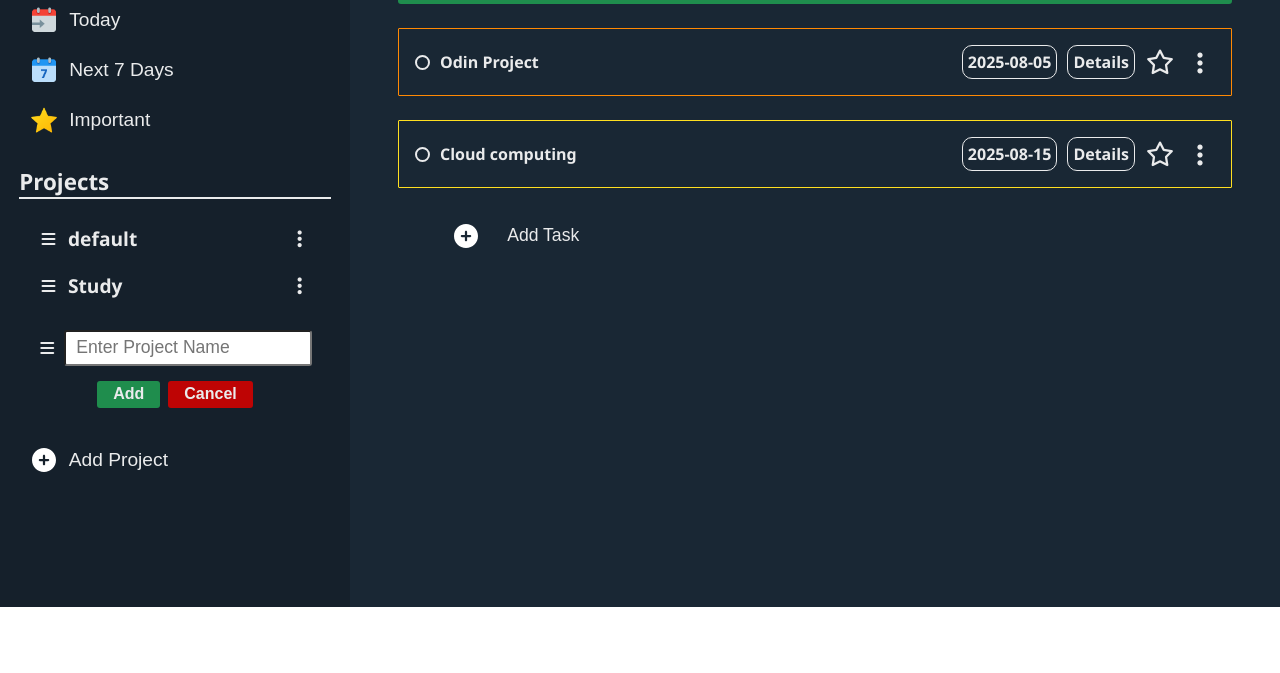
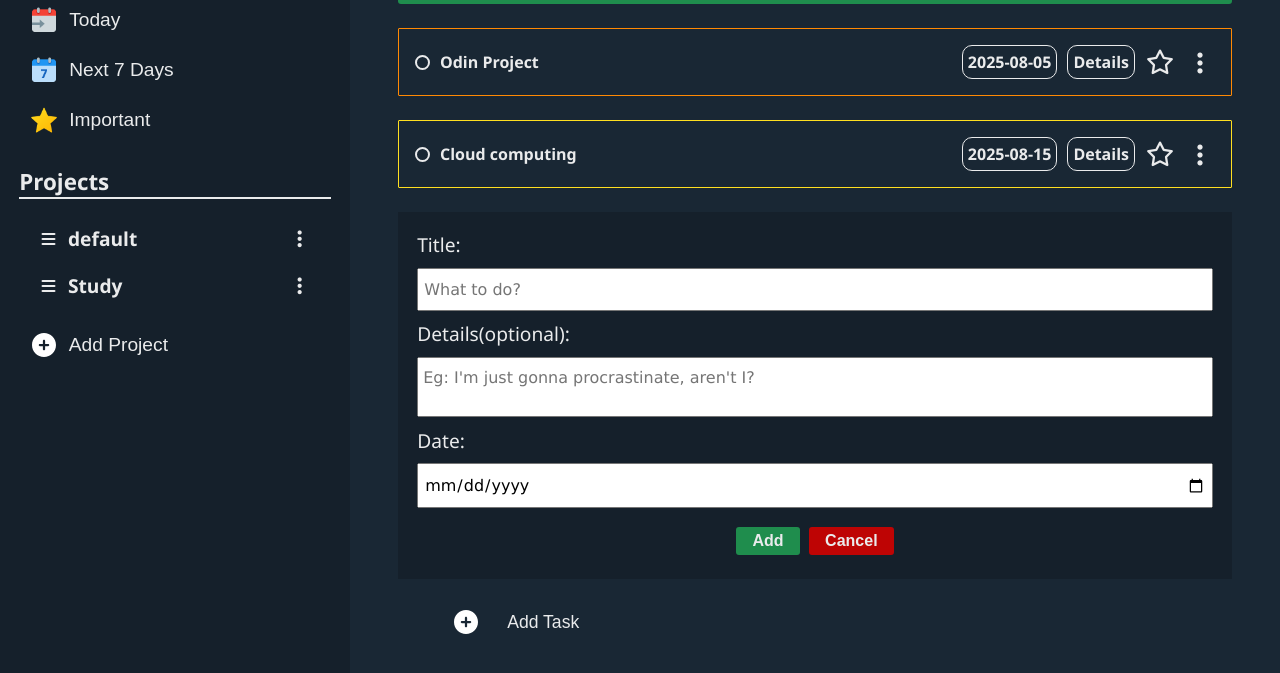
Before and after one commit to SealedOwl/Todo-List, a website built with webpack: page src/index.html in a window 1280 px wide. Shown: the part 213-886 px from the top of the page. Before the commit the page ends 820 px from the top, so only its background shows below. Built offline with nearby package versions, Linux system fonts and the light colour scheme.

Commit message:
style: Add task form

```diff
--- a/src/index.js
+++ b/src/index.js
@@ -3,6 +3,7 @@ import "./styles.css";
 import { renderApp, renderTasksFor } from "./components/view";
 import { renderProjectCards } from "./views/projectCard";
 import { renderProjectForm } from "./views/projectForm";
+import { renderTaskForm } from "./views/taskForm";
 
 import {
 	handleCreateProject,
@@ -45,4 +46,7 @@ const projects = getAllProjects();
 renderProjectCards(projects);
 renderTasksFor("Study");
 
+// Testing
+
 renderProjectForm();
+renderTaskForm();
--- a/src/styles.css
+++ b/src/styles.css
@@ -24,9 +24,13 @@
 body {
 	font-family: "Segoe UI", Tahoma, Geneva, Verdana, sans-serif;
 	min-height: 100vh;
+	color: var(--textColor);
+}
+
+#content {
+	min-height: 100vh;
 	display: flex;
 	flex-direction: column;
-	color: var(--textColor);
 }
 
 /* Header  */
@@ -57,8 +61,8 @@ header {
 }
 
 .container {
+	flex: 1;
 	display: flex;
-	height: calc(100vh - 70px);
 	background-color: var(--bgColor2);
 }
 
@@ -365,10 +369,10 @@ header {
 
 /* Project Form  */
 
-/* .project-form {
+.project-form {
 	display: none;
 	transform: scaleY(0);
-} */
+}
 
 .project-form > form {
 	display: flex;
@@ -426,3 +430,34 @@ header {
 .projectForm-btn:hover {
 	opacity: 0.9;
 }
+
+/* Task Form  */
+
+.task-form > form {
+	/* display: none; */
+	background-color: var(--bgColor1);
+	font-size: 1.2rem;
+	padding: 1em 1em 5px 1em;
+	margin-bottom: 1em;
+}
+
+.task-input-container {
+	display: flex;
+	flex-direction: column;
+	gap: 0.5em;
+}
+
+.task-input-container > input,
+textarea {
+	font-family: Verdana, Geneva, Tahoma, sans-serif;
+	font-size: 1rem;
+	padding: 10px 5px;
+}
+
+.task-input-container > textarea {
+	resize: none;
+}
+
+.task-input-container ~ .projectForm-btn-container {
+	margin: 1em 0;
+}
--- a/src/views/taskForm.js
+++ b/src/views/taskForm.js
@@ -0,0 +1,24 @@
+import { createElement } from "../utils/createElement";
+
+export function renderTaskForm() {
+	const $taskForm = document.querySelector(".task-form");
+
+	const form = createElement("form");
+
+	form.innerHTML = `
+    <div class="task-input-container">
+        <label for="task-title">Title:</label>
+        <input type="text" name="task-title" id="task-title" placeholder="What to do?" maxlength="24" />
+        <label for="task-details">Details(optional):</label>
+        <textarea name="task-details" id="task-details" wrap="hard" placeholder="Eg: I'm just gonna procrastinate, aren't I?"></textarea>
+        <label for="task-date">Date:</label>
+        <input type="date" name="task-date" id="task-date" />
+    </div>
+    <div class="projectForm-btn-container">
+        <button type="submit" class="projectForm-btn" data-action = "add" >Add</button>
+        <button type="cancel" class="projectForm-btn" data-action = "cancel" >Cancel</button>
+    </div>
+    `;
+
+	$taskForm.appendChild(form);
+}
```
